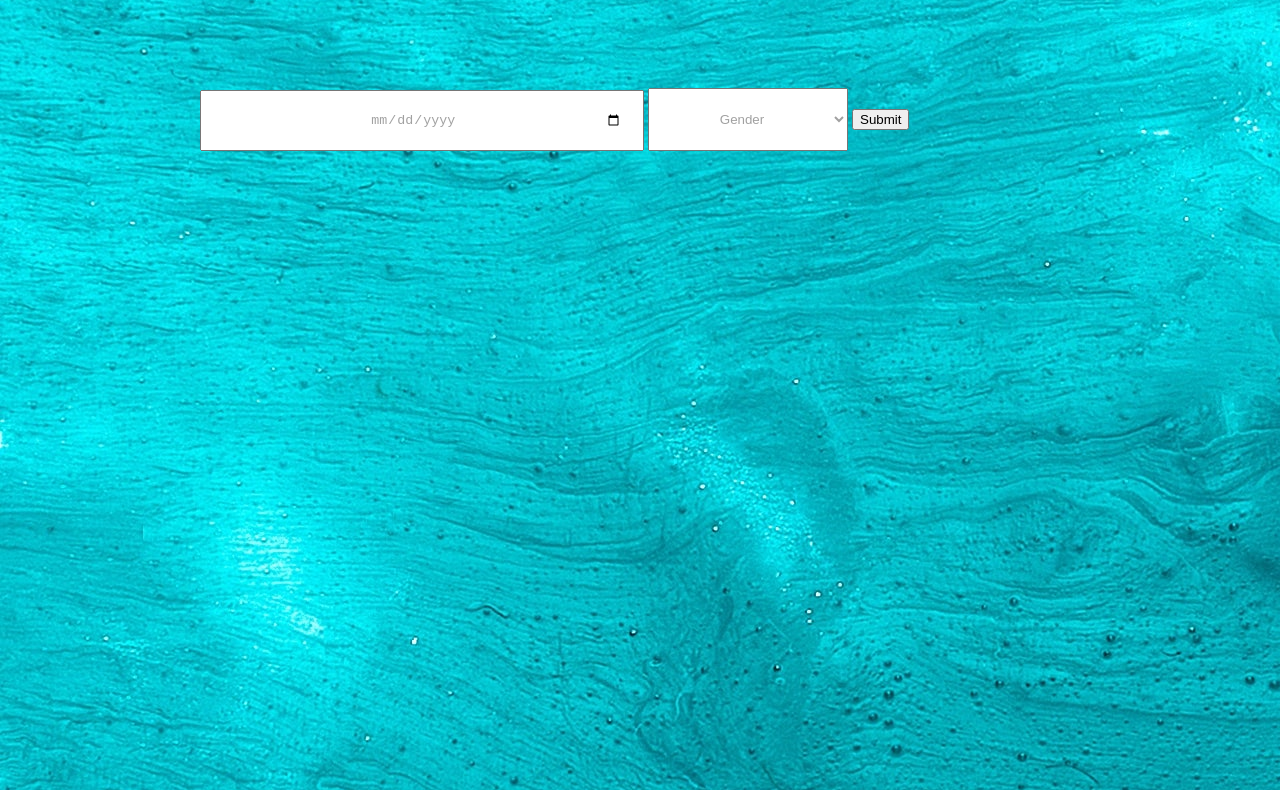
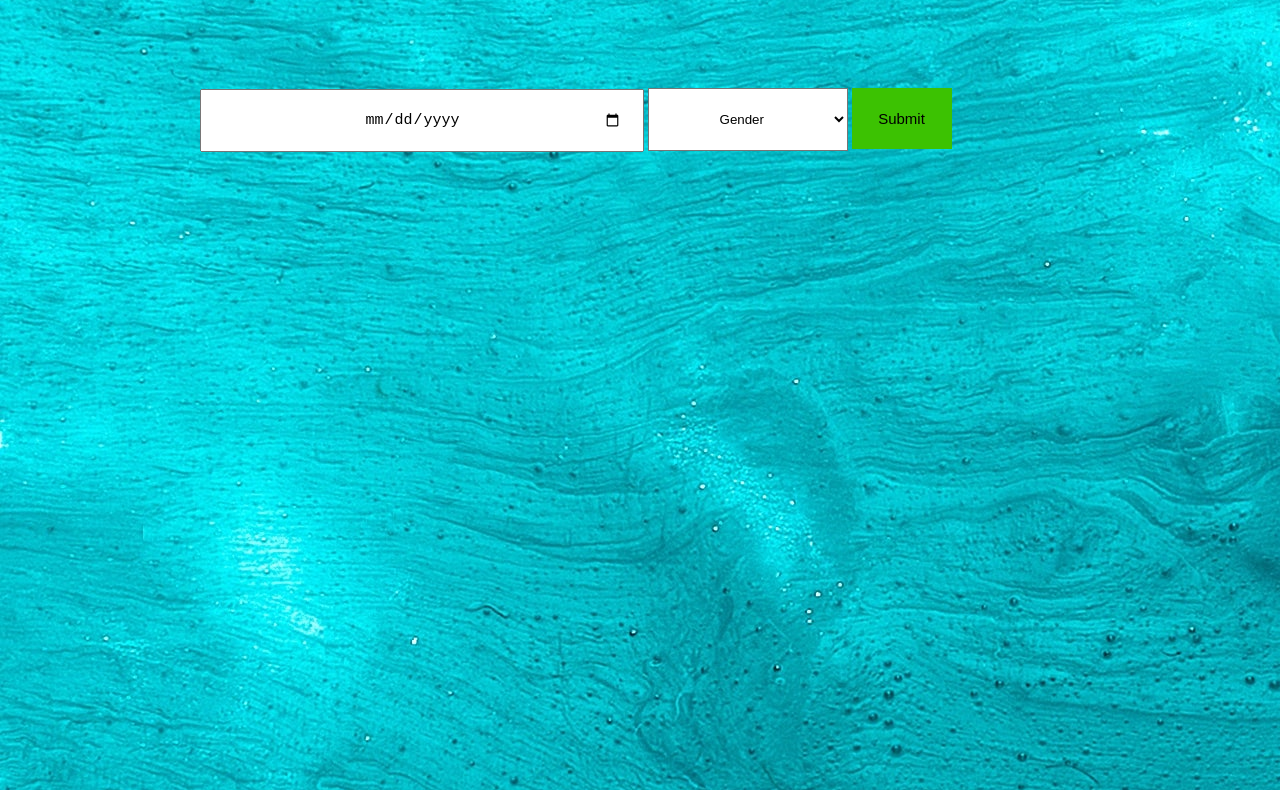
Before and after one commit to vantablanta/akan-name-generator, a plain HTML site: page index.html in a window 1280 px wide. Shown: the part 216-1006 px from the top of the page. Drawn offline with Linux system fonts and the light colour scheme.

Commit message:
Adjusts the submit button appearance

```diff
--- a/css/style.css
+++ b/css/style.css
@@ -1,6 +1,7 @@
 body{
     margin: 0;
     overflow: hidden;
+    font-size: 15px;
 }
 #background{
     background-size: cover;
@@ -15,20 +16,36 @@ body{
 .form{
     position: relative;
     padding: 50px 100px;
-
 }
 #date{
     padding: 20px;
     width: 400px;
     text-align: center;
-    color: rgb(161, 161, 161);
+    font-size: 15px;
 }
 input:focus{
     border: none;
+    outline: none;
+}
+#gender:focus{
+    border: none;
+    outline: none;
+    font-size: 15px;
 }
 #gender{
     padding: 22px;
     text-align: center;
     width: 200px;
-    color: rgb(161, 161, 161);
+    background-color: white;
 }
+option{
+    font-size: 15px;
+}
+#btn{
+    padding: 22px;
+    width: 100px;
+    background-color: #3cc202;
+    border: none;
+    box-shadow: none;
+    font-size: 15px;
+}
--- a/index.html
+++ b/index.html
@@ -21,7 +21,7 @@
         <form class="form " >
             <input type="date" id="date" required>
             <select name="gender" id="gender">
-                <option value=>Gender</option>
+                <option value="">Gender</option>
                 <option value="male">Male</option>
                 <option value="female">Female</option>
                 <option value="non-binary">Non Binary</option>
```
